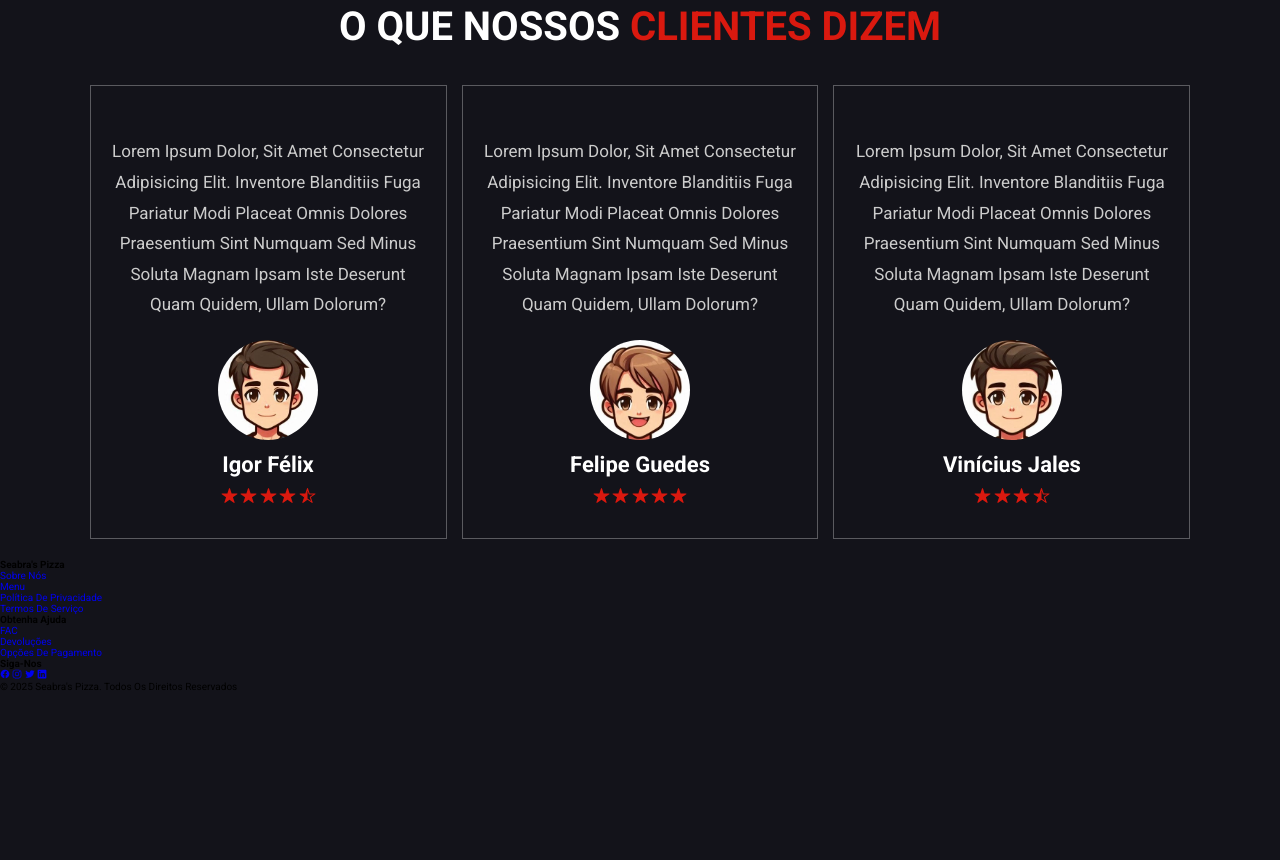
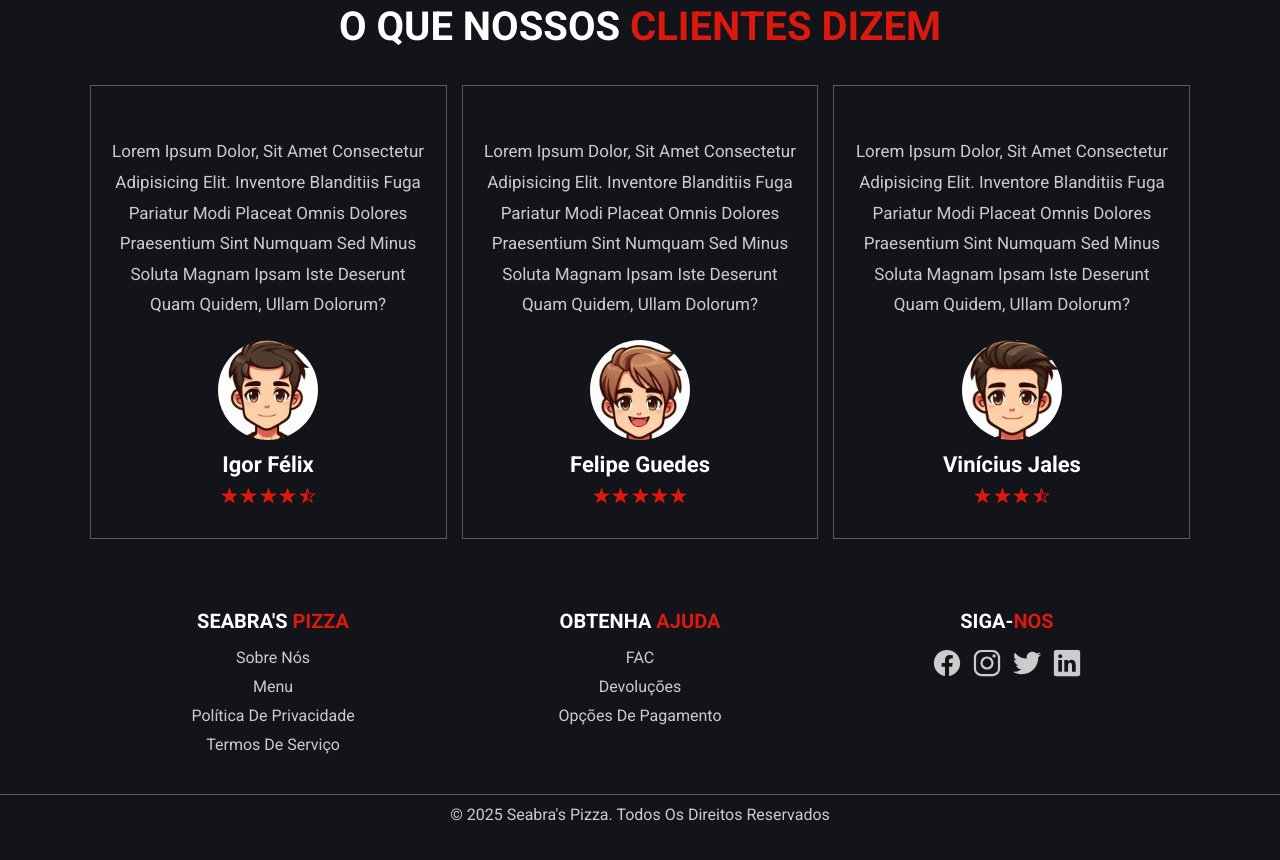
Before and after one commit to Diogo-seabra/SeabrasPizza, a plain HTML site: page index.html in a window 1280 px wide. Shown: the part 2957-3817 px from the top of the page. Before the commit the page ends 3649 px from the top, so only its background shows below. Drawn offline with nearby package versions, Linux system fonts and the light colour scheme.

Commit message:
Estilizando o rodapé

```diff
--- a/style.css
+++ b/style.css
@@ -250,7 +250,6 @@ section {
 
 .menu .box-container .box:hover {
     background: #fff;
-
 }
 
 .menu .box-container .box:hover > * {
@@ -356,3 +355,82 @@ section {
     font-size: 1.7rem;
     color: var(--main-color);
 }
+
+/* FOOTER / RODAPÉ */
+
+.heading-footer {
+    text-align: center;
+    text-transform: uppercase;
+    font-size: 2rem;
+    color: #fff;
+    margin-bottom: 1.5rem;
+}
+
+.heading-footer span {
+    color: var(--main-color);
+    text-transform: uppercase;
+}
+
+.footer {
+    background: var(--bg);
+    text-align: center;
+    padding: 4rem 0;
+}
+
+.footer .container {
+    display: flex;
+    flex-wrap: wrap;
+    justify-content: space-between;
+    padding: 0 7%;
+}
+
+.footer-col {
+    flex: 1 1 25rem;
+    margin: 1rem;
+}
+
+.footer-col ul {
+    list-style: none;
+    padding: 0;
+}
+
+.footer-col ul li {
+    margin-bottom: 1rem;
+}
+
+.footer-col ul li a {
+    color: #ccc;
+    text-decoration: none;
+    font-size: 1.6rem;
+    transition: color 0.3s;
+}
+
+.footer-col ul li a:hover {
+    color: var(--main-color);
+}
+
+.footer .social-links {
+    display: flex;
+    gap: 1rem;
+    justify-content: center;
+    margin-top: 1.5rem;
+}
+
+.footer .social-links a {
+    color: #ccc;
+    font-size: 3rem;
+    transition: color 0.3s;
+}
+
+.footer .social-links a:hover {
+    color: var(--main-color);
+}
+
+.footer-bottom {
+    text-align: center;
+    padding: 1rem 0;
+    font-size: 1.6rem;
+    border-top: var(--border);
+    margin-top: 2rem;
+    color: #ccc;
+}
```
